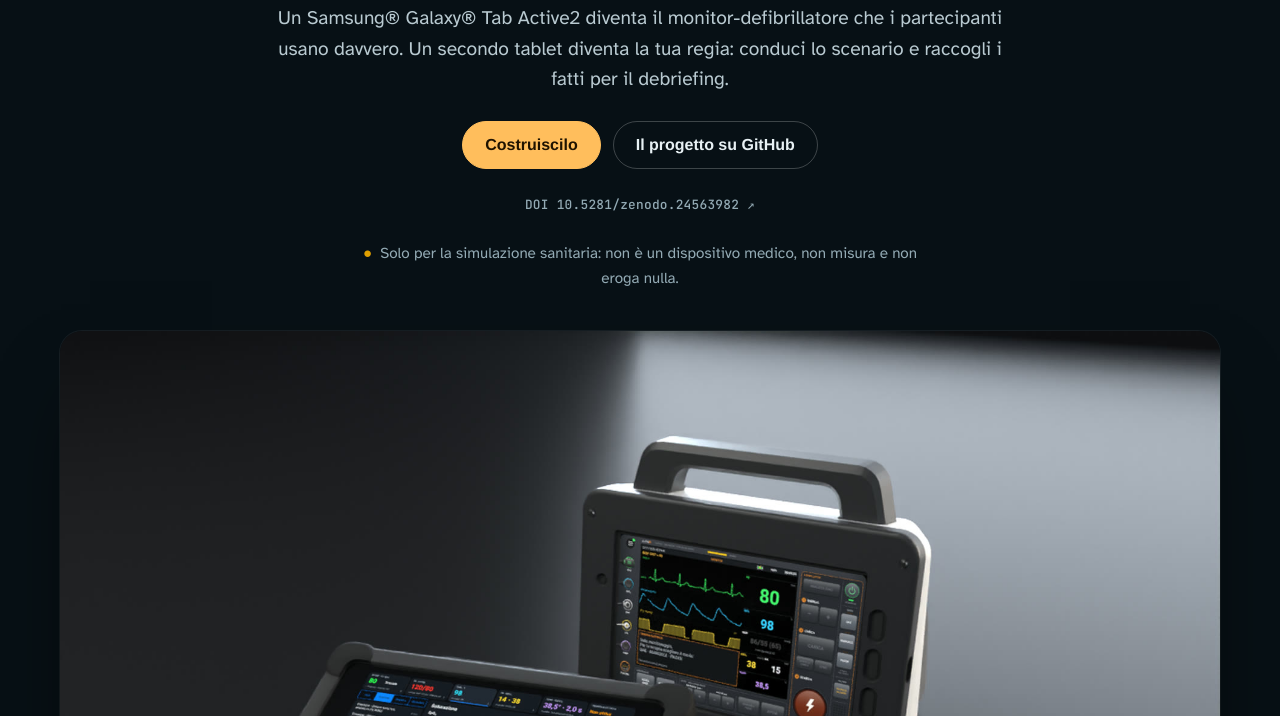
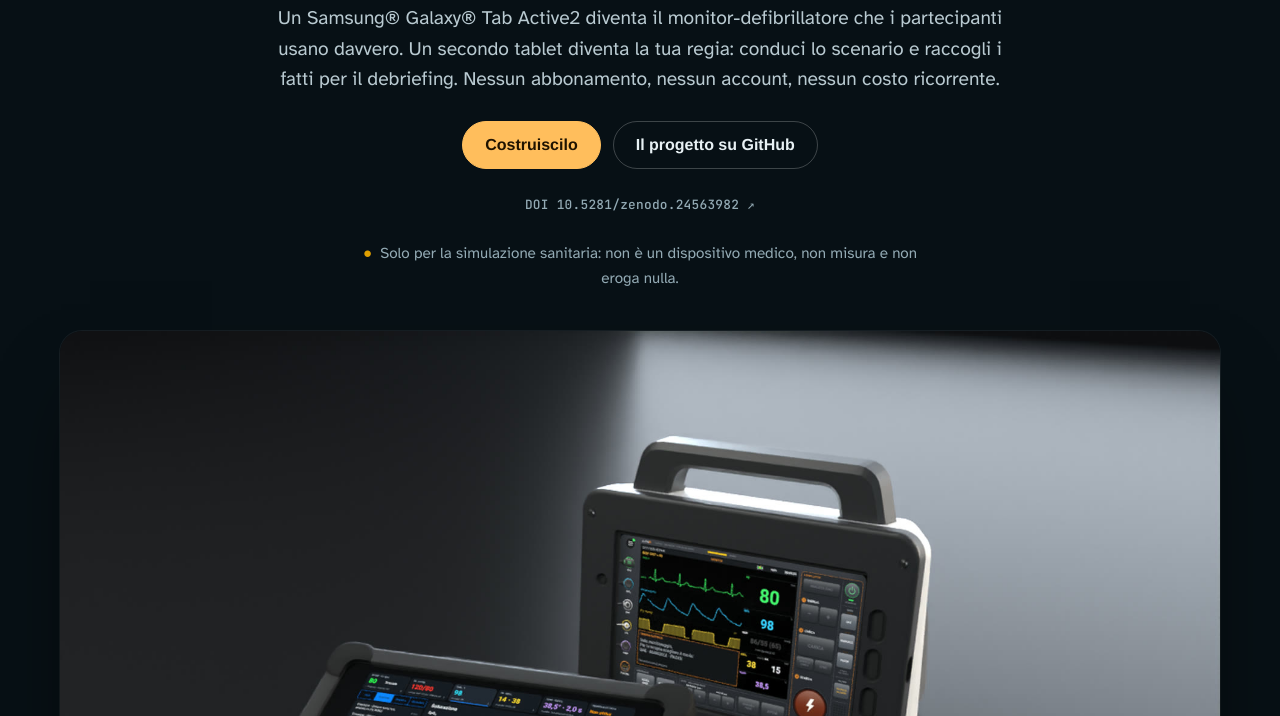
Before and after one commit to Franz8787/similfranz-monitor-android, a plain HTML site: page docs/index.html in a window 1280 px wide. Shown: the part 384-1100 px from the top of the page. Drawn offline with Linux system fonts and the light colour scheme; a web font is replaced by a local one.

Commit message:
Nessun abbonamento, nessun account, nessun costo ricorrente: nell'apertura e nel README
Co-Authored-By: Claude Opus 5.5 <noreply@anthropic.com>

```diff
--- a/docs/index.html
+++ b/docs/index.html
@@ -419,7 +419,7 @@ requestAnimationFrame(function(n){last=n;step(n)});
     <div class="hero-copy">
       <span class="eyebrow">Simulazione sanitaria · fai da te · open source</span>
       <h1>Quel tablet rugged in fondo all'armadio ha ancora <em>un turno da fare</em>.</h1>
-      <p class="lead">Un Samsung® Galaxy® Tab Active2 diventa il monitor-defibrillatore che i partecipanti usano davvero. Un secondo tablet diventa la tua regia: conduci lo scenario e raccogli i fatti per il debriefing.</p>
+      <p class="lead">Un Samsung® Galaxy® Tab Active2 diventa il monitor-defibrillatore che i partecipanti usano davvero. Un secondo tablet diventa la tua regia: conduci lo scenario e raccogli i fatti per il debriefing. Nessun abbonamento, nessun account, nessun costo ricorrente.</p>
       <div class="ctas">
         <a class="btn primary" href="#come">Costruiscilo</a>
         <a class="btn" href="https://github.com/Franz8787/similfranz-monitor-android">Il progetto su GitHub</a>
```
Also changed, not shown: 1 other file.
